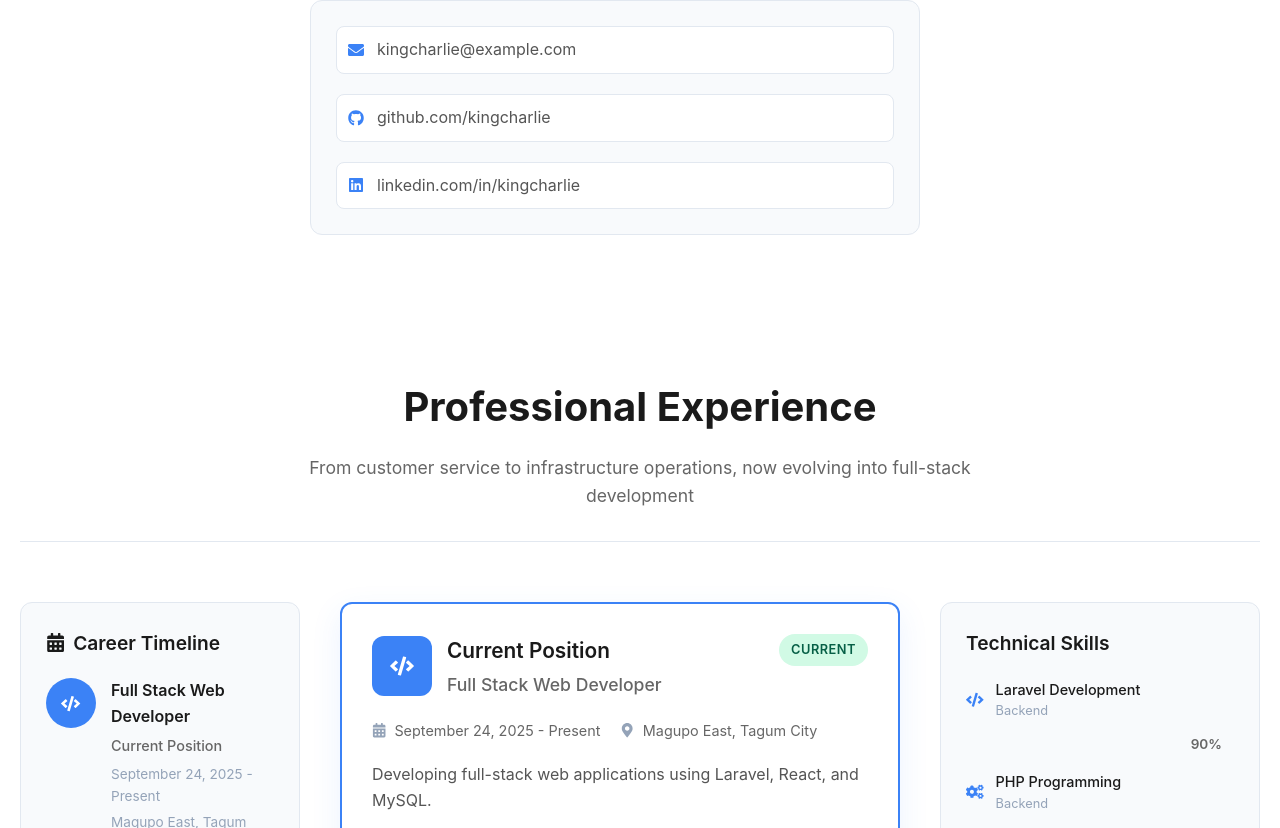
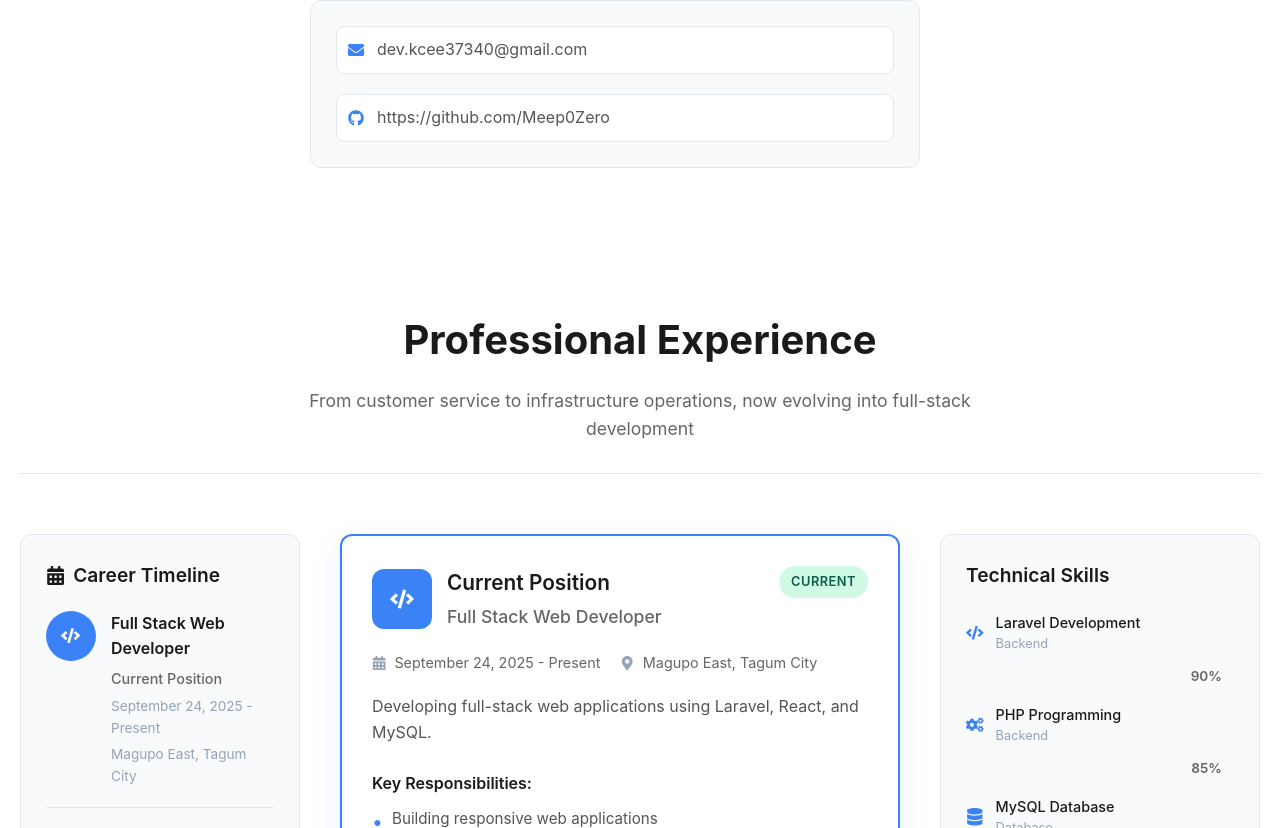
Before and after one commit to Meep0Zero/kingcharlie-portfolio, a React (Create React App) app: page / in a window 1280 px wide. Shown: the part 1772-2600 px from the top of the page. Built offline with nearby package versions, Linux system fonts and the light colour scheme.

Commit message:
Updated portfolio

```diff
--- a/src/components/Footer.js
+++ b/src/components/Footer.js
@@ -26,9 +26,8 @@ const Footer = () => {
   ];
 
   const socialLinks = [
-    { icon: <FaGithub />, href: 'https://github.com/kingcharlie', label: 'GitHub' },
-    { icon: <FaLinkedin />, href: 'https://linkedin.com/in/kingcharlie', label: 'LinkedIn' },
-    { icon: <FaEnvelope />, href: 'mailto:kingcharlie@example.com', label: 'Email' },
+    { icon: <FaGithub />, href: 'https://github.com/Meep0Zero', label: 'GitHub' },
+    { icon: <FaEnvelope />, href: 'mailto:dev.kcee37340@gmail.com', label: 'Email' },
   ];
 
   return (
--- a/src/components/Hero.js
+++ b/src/components/Hero.js
@@ -195,20 +195,15 @@ const Hero = () => {
               <div className="contact-info">
                 <div className="info-item">
                   <FaEnvelope />
-                  <span>kingcharlie@example.com</span>
+                  <span>dev.kcee37340@gmail.com</span>
                 </div>
                 <div className="info-item">
                   <FaGithub />
-                  <a href="https://github.com/kingcharlie" target="_blank" rel="noopener noreferrer">
-                    github.com/kingcharlie
+                  <a href="https://github.com/Meep0Zero" target="_blank" rel="noopener noreferrer">
+                    https://github.com/Meep0Zero
                   </a>
                 </div>
-                <div className="info-item">
-                  <FaLinkedin />
-                  <a href="https://linkedin.com/in/kingcharlie" target="_blank" rel="noopener noreferrer">
-                    linkedin.com/in/kingcharlie
-                  </a>
-                </div>
+
               </div>
             </div>
           </div>
```
Also changed, not shown: package.json (+14 -26 lines).
